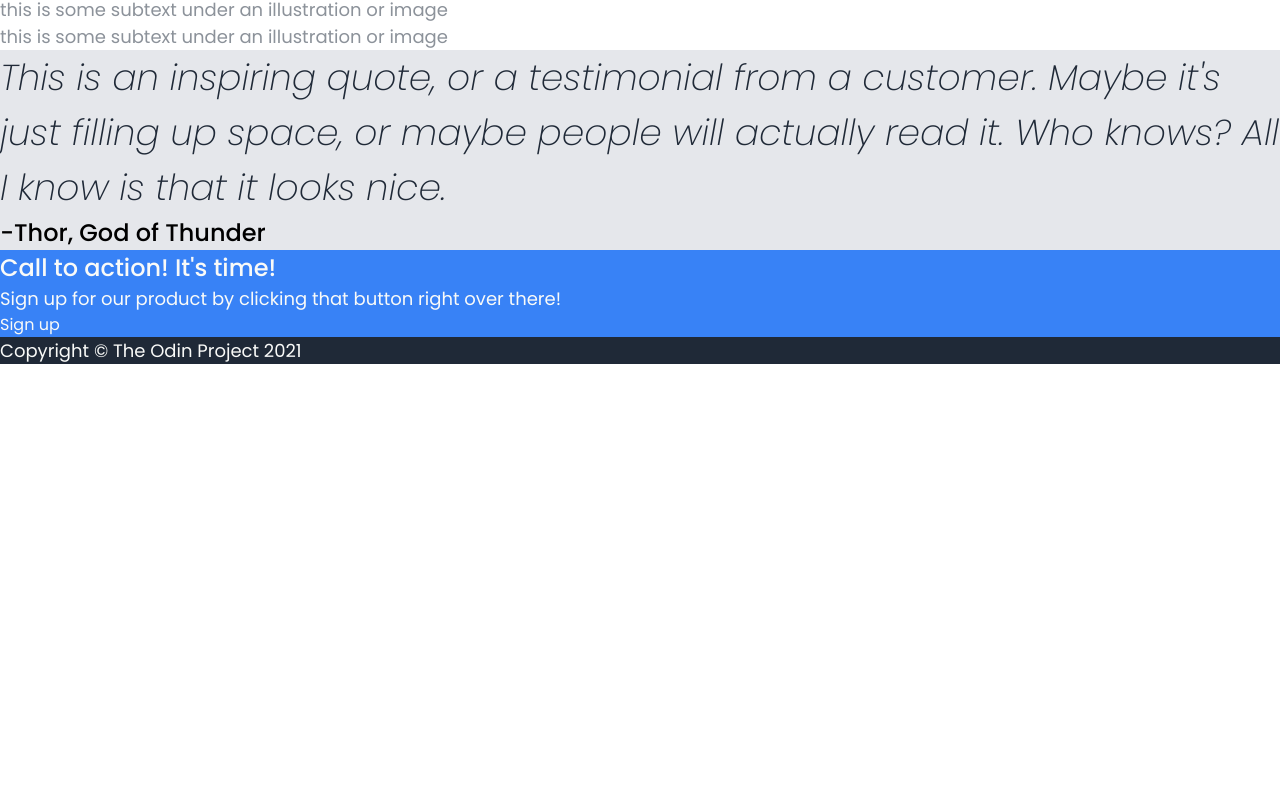
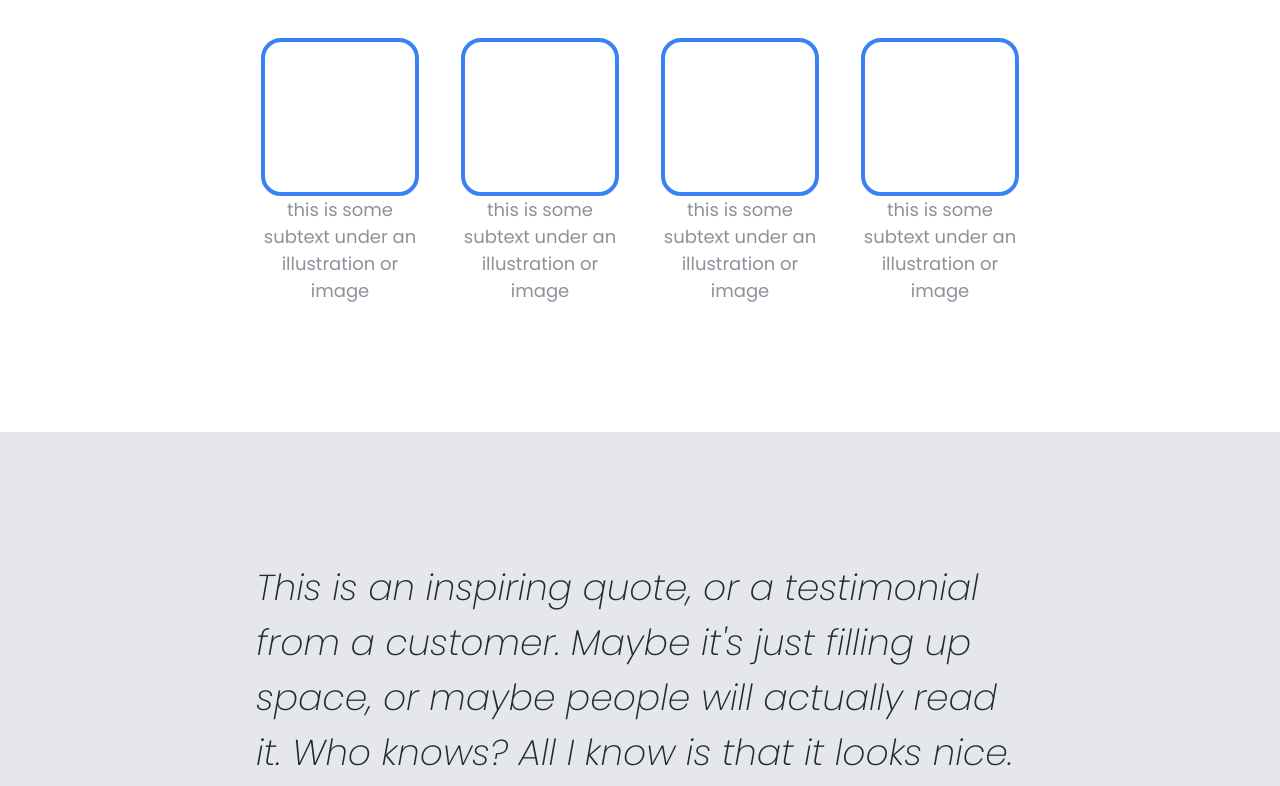
Before and after one commit to lukosejoseph007/odin-landing-page, a plain HTML site: page index.html in a window 1280 px wide. Shown: the part 660-1446 px from the top of the page. Before the commit the page ends 1024 px from the top, so only its background shows below. Drawn offline with Linux system fonts and the light colour scheme.

Commit message:
complete Odin Landing Page project requirements

```diff
--- a/index.html
+++ b/index.html
@@ -36,6 +36,7 @@
       </div>
       <div class="card-section">
         <h2>Some random information.</h2>
+        <div class="card-list">
           <div class="card">
             <div class="card-image"></div>
             <p>this is some subtext under an illustration or image</p>
@@ -51,6 +52,7 @@
           <div class="card">
             <div class="card-image"></div>
             <p>this is some subtext under an illustration or image</p>
+          </div>
         </div>
       </div>
       <div class="quote">
--- a/styles.css
+++ b/styles.css
@@ -90,6 +90,15 @@ a.cta-box-btn {
   color: var(--nearlywhite);
 }
 
+.cta-box-text p {
+  font-weight: 300;
+  color: var(--nearlygray);
+}
+
+.cta-box-text h3 {
+  color: var(--nearlywhite);
+}
+
 .card-section h2 {
   font-size: 36px;
   font-weight: 700;
@@ -121,7 +130,7 @@ h3.cta-head {
 *
 *
 *
---------------------------LAYOUT STYLING ------------------------------------
+--------------------------LAYOUT STYLING - HEADER--------------------------------
 *
 *
 *
@@ -138,8 +147,24 @@ ul.navbar {
 
 .header-link {
   display: flex;
-  padding-left: 16px;
+  margin-left: 16px;
+  gap: 10px;
 }
+
+.header-link a:hover {
+  color: var(--brightblue);
+  font-weight: 500;
+}
+
+/****
+*
+*
+*
+--------------------------LAYOUT STYLING - HERO--------------------------------
+*
+*
+*
+****/
 
 .hero {
   height: 60vh;
@@ -171,3 +196,139 @@ ul.navbar {
   border-radius: 10px;
   font-weight: 500;
 }
+
+.std-btn:hover {
+  background-color: var(--nearlygray);
+  color: var(--brightblue);
+}
+
+/****
+*
+*
+*
+-----------------------LAYOUT STYLING - CARD SECTION-----------------------------
+*
+*
+*
+****/
+
+.card {
+  display: flex;
+  flex-wrap: wrap;
+  justify-content: center;
+}
+
+.card-section {
+  display: flex;
+  flex-direction: column;
+  align-items: center;
+}
+
+.card-section h2 {
+  text-align: center;
+  padding: 3rem 0;
+}
+
+.card-image {
+  height: 150px;
+  border: 0.25rem solid var(--brightblue);
+  border-radius: 20px;
+  width: 150px;
+  display: flex;
+}
+
+.card-list {
+  display: flex;
+  width: 60%;
+  gap: 2rem;
+  text-align: center;
+  justify-content: center;
+  padding: 0 8rem 8rem 8rem;
+}
+
+/****
+*
+*
+*
+----------------------LAYOUT STYLING - QUOTE SECTION-----------------------------
+*
+*
+*
+****/
+
+.quote {
+  display: flex;
+  flex-direction: column;
+  align-items: center;
+  padding: 8rem 0;
+}
+
+.quote-text {
+  display: flex;
+  flex: 1;
+  width: 60%;
+  justify-content: center;
+}
+
+.quote-author {
+  display: flex;
+  flex: 1;
+  width: 60%;
+  justify-content: flex-end;
+}
+
+/****
+*
+*
+*
+----------------------LAYOUT STYLING - CTA SECTION-----------------------------
+*
+*
+*
+****/
+
+.cta-section {
+  margin: 100px 10%;
+  display: flex;
+  justify-content: center;
+  align-items: center;
+  border-radius: 10px;
+}
+
+.cta-box {
+  display: flex;
+  height: 150px;
+  align-items: center;
+  width: 60vw;
+  justify-content: space-between;
+}
+
+.cta-box-btn {
+  padding: 5px 30px;
+  margin: 0 auto;
+  font-weight: 500;
+  border: 2px solid var(--nearlywhite);
+  border-radius: 10px;
+}
+
+.cta-box-btn:hover {
+  background-color: var(--nearlygray);
+  color: var(--brightblue);
+}
+
+/****
+*
+*
+*
+----------------------LAYOUT STYLING - FOOTER SECTION----------------------------
+*
+*
+*
+****/
+
+.footer {
+  display: flex;
+  justify-content: center;
+  align-items: center;
+  height: 100px;
+}
```
Lines whose indentation alone changed are shown as unchanged.
